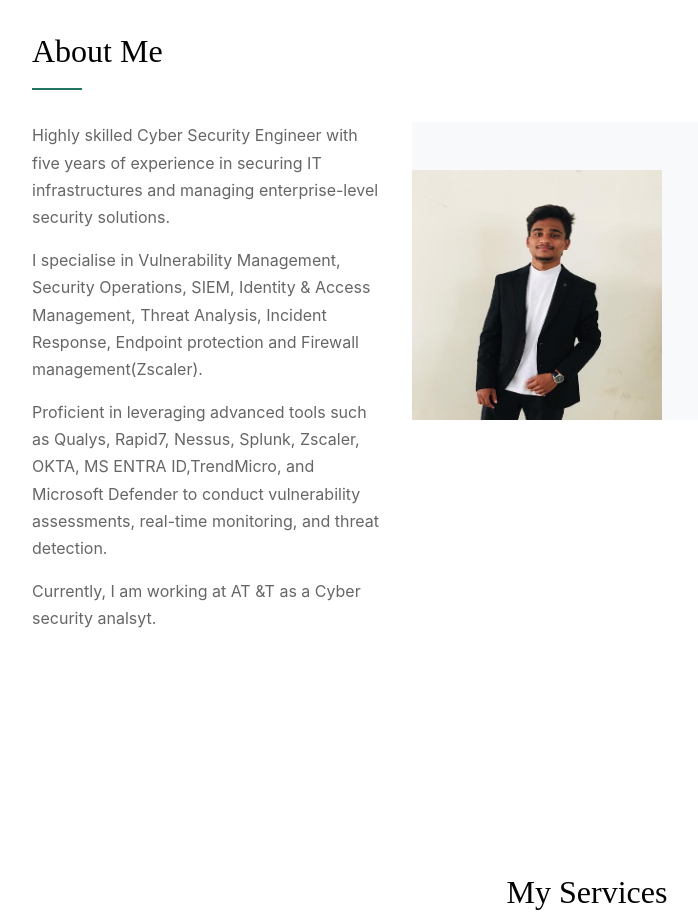
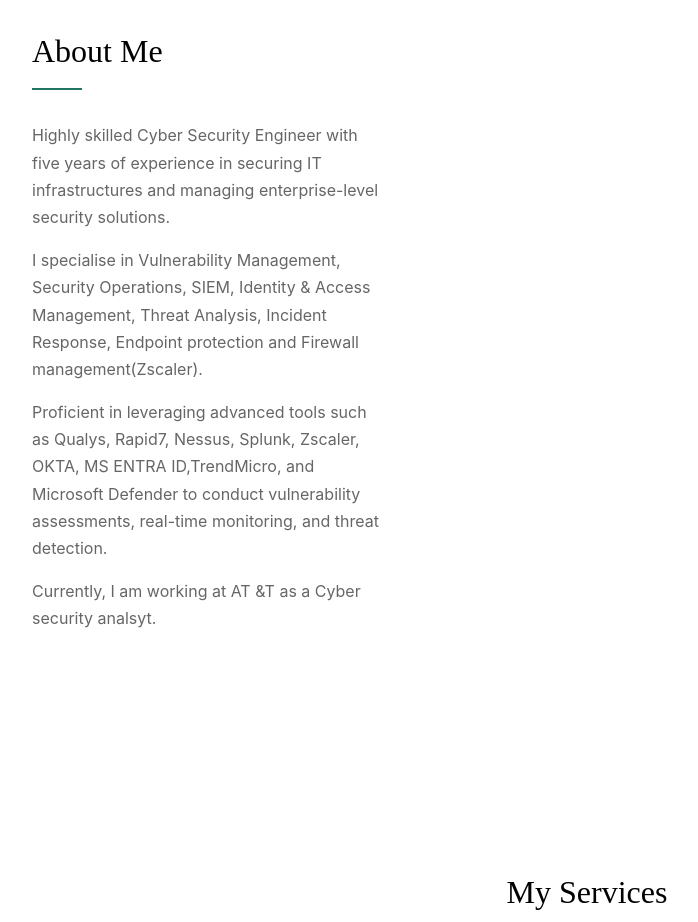
Before and after one commit to NithinLidhoriye/NithinLidhoriye.github.io, a plain HTML site: page index.html in a window 1280 px wide. Shown: the part 880-1802 px from the top of the page, without its empty margins (53-751 px from the left). Drawn offline with Linux system fonts and the light colour scheme; files whose address does not match are found by name; a web font is replaced by a local one.

Commit message:
Update index.html

```diff
--- a/index.html
+++ b/index.html
@@ -111,11 +111,11 @@
           <div class="col-12 mb-4 position-relative">
             <h2 class="section-title">About Me</h2>
           </div>
-          <div class="col-lg-4 order-1 order-lg-2 mb-4 mb-lg-0">
+       <!-- <div class="col-lg-4 order-1 order-lg-2 mb-4 mb-lg-0">
             <div class="bg-light pt-5">
             <img src="profesional pic.jpg" alt="Image" class="img-fluid" style="width:250px;height:250px;rightmargin=500">
             </div>
-          </div>
+          </div> -->
           <div class="col-lg-4 order-2 order-lg-1">
 		  <p> Highly skilled Cyber Security Engineer with five years of experience in securing IT infrastructures and managing enterprise-level security solutions.</p>
 		  <p>I specialise in  Vulnerability Management, Security Operations, SIEM, Identity & Access Management, Threat Analysis, Incident Response, Endpoint protection and Firewall management(Zscaler).</p>
```
